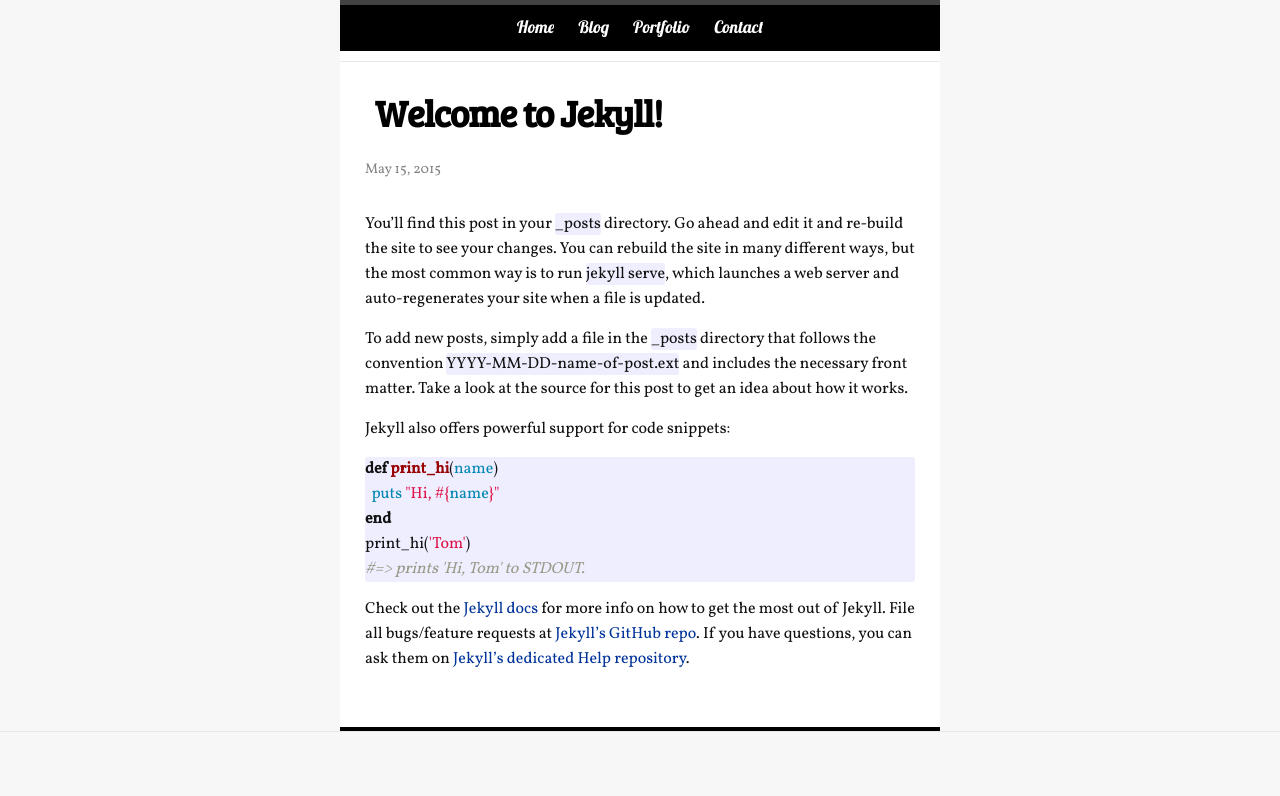
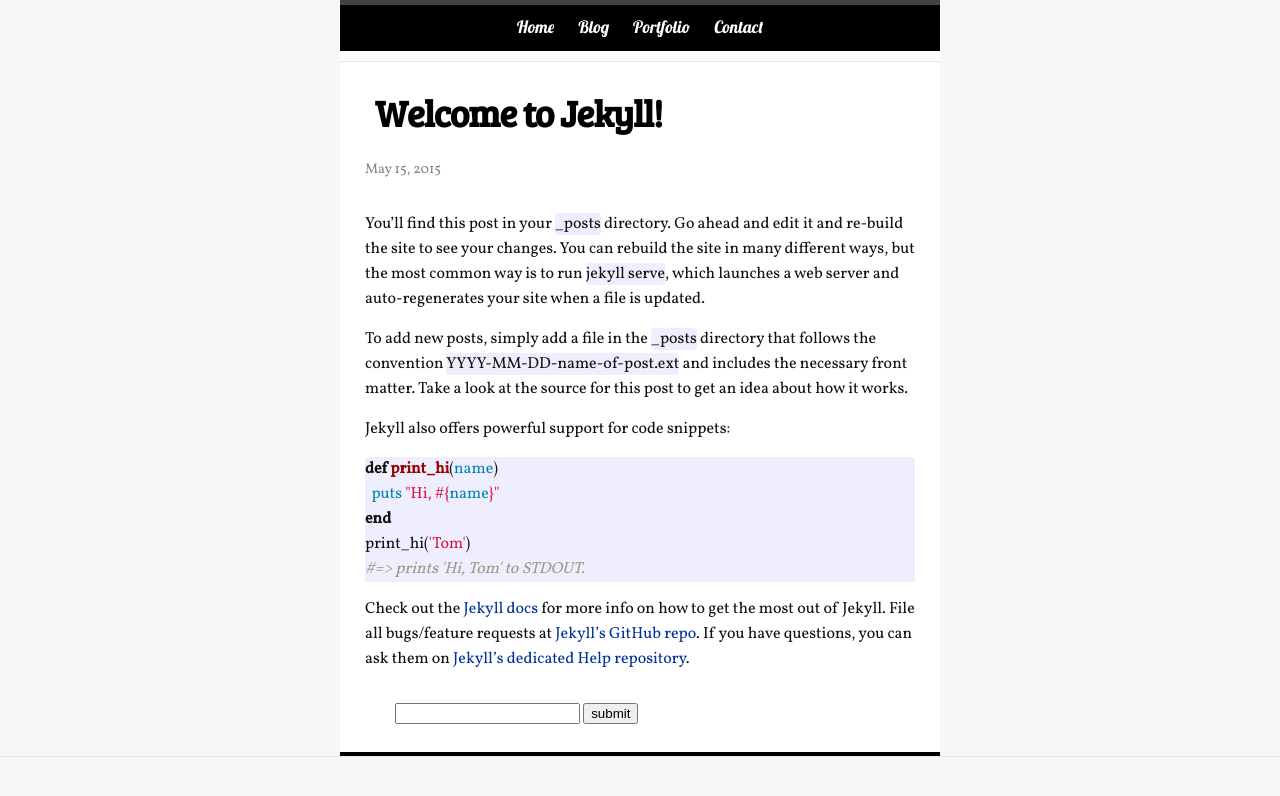
Before and after one commit to thinkerhood/blog, a Jekyll site: the page built from _posts/2015-05-15-welcome-to-jekyll.markdown, in a window 1280 px wide. Shown: the top 796 px of the page. Built offline with Jekyll 4.4.1, drawn with Linux system fonts in a browser that asks for light colours.

Commit message:
Update post.html

```diff
--- a/_layouts/post.html
+++ b/_layouts/post.html
@@ -11,5 +11,5 @@ layout: default
   <article class="post-content">
     {{ content }}
   </article>
-{{ page.footer }}
+ {% include post-footer.html %}
 </div>
```
